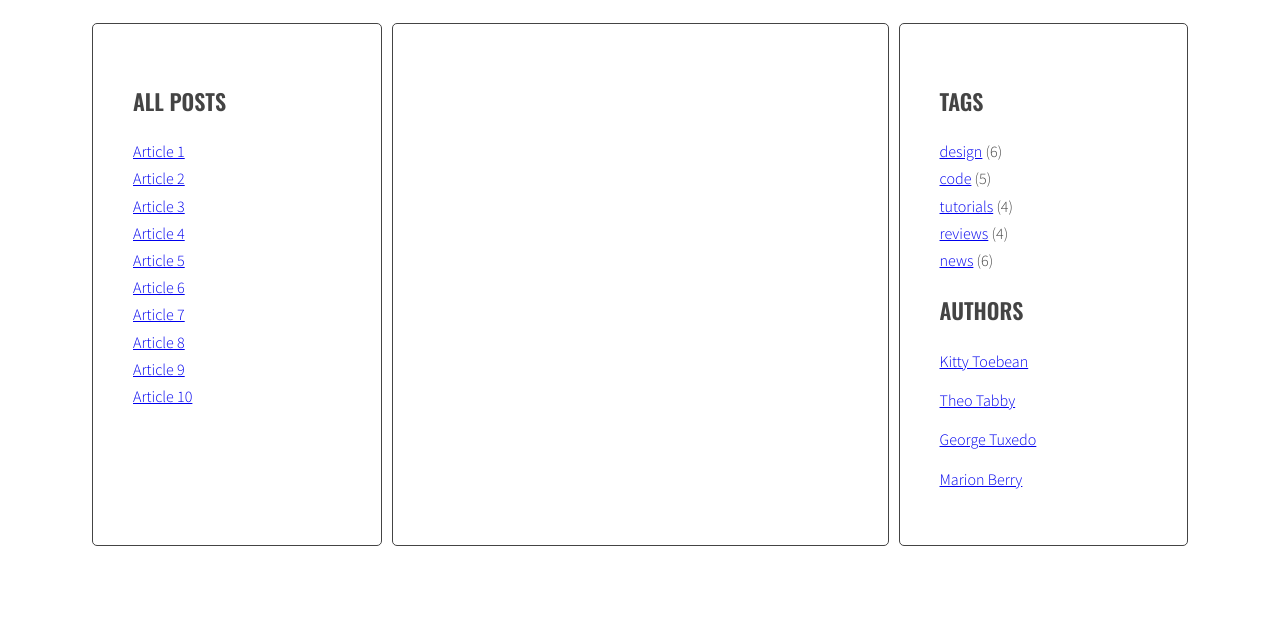
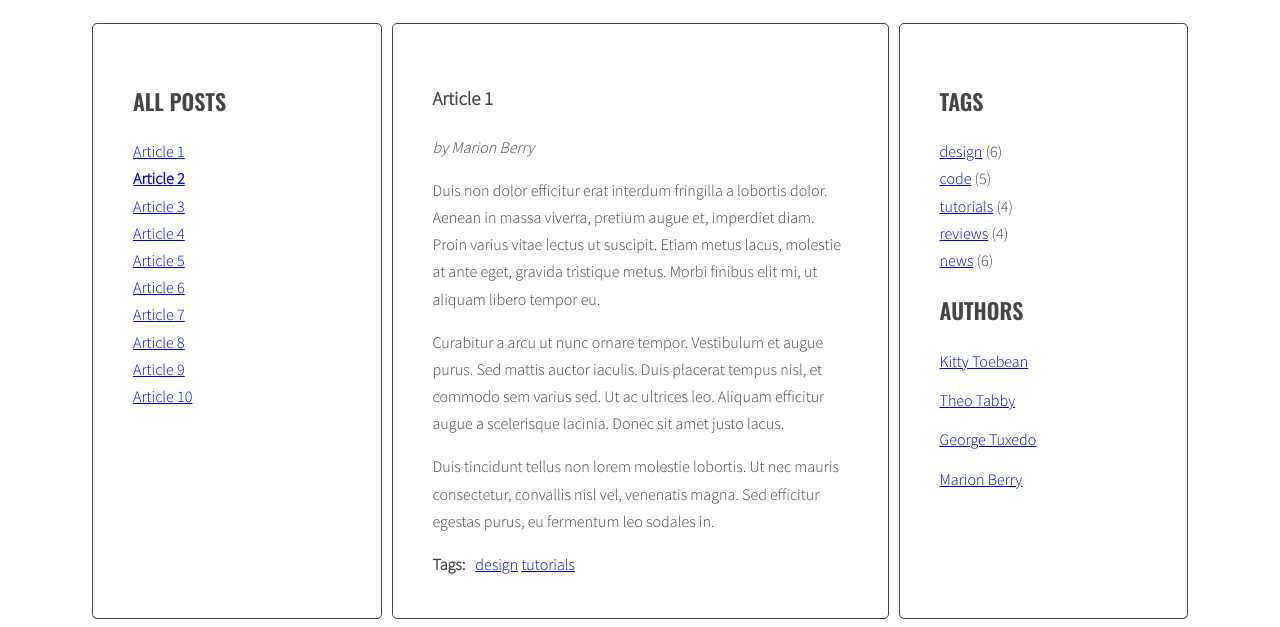
Before and after one commit to wojnoski/javascript-blog, a website: page index.html in a window 1280 px wide. Both pictures are taken after a click on the link "Article 2". Shown: the part 220-847 px from the top of the page. Before the commit the page ends 800 px from the top, so only its background shows below. Drawn offline with nearby package versions, Linux system fonts and the light colour scheme.

Commit message:
Active a clicked element

```diff
--- a/index.html
+++ b/index.html
@@ -20,7 +20,7 @@
                   <h2 class="section-title">All posts</h2>
                   <ul class="list titles">
                     <li><a href="#article-1" class="active"><span>Article 1</span></a></li>
-                    <li><a href="#article-2" class="active"><span>Article 2</span></a></li>
+                    <li><a href="#article-2"><span>Article 2</span></a></li>
                     <li><a href="#article-3"><span>Article 3</span></a></li>
                     <li><a href="#article-4"><span>Article 4</span></a></li>
                     <li><a href="#article-5"><span>Article 5</span></a></li>
--- a/js/script.js
+++ b/js/script.js
@@ -5,22 +5,26 @@ document.getElementById('test-button').addEventListener('click', function(){
   });
 */
 const titleClickHandler = function(event){
-    console.log(event);
+    const clickedElement = this;
+    console.log('clickedElement (with plus): ' + clickedElement);
 
-    /* remove class 'active' from all article links  */
+    /* [DONE] remove class 'active' from all article links  */
     const activeLinks = document.querySelectorAll('.titles a.active');
 
     for(let activeLink of activeLinks){
         activeLink.classList.remove('active');
     }
-    /* add class 'active' to the clicked link */
+    /* [IN PROGRESS] add class 'active' to the clicked link */
 
-    /* remove class 'active' from all articles */
-    const activeArticles = document.querySelectorAll('.posts article.active');
+    clickedElement.classList.add('active');
+    console.log('clickedElement:', clickedElement);
+
+    /* [DONE] remove class 'active' from all articles */
+    /*const activeArticles = document.querySelectorAll('.posts article.active');
 
     for(let activeArticle of activeArticles){
         activeArticle.classList.remove('active');
-    }
+    }*/
     /* get 'href' attribute from the clicked link */
 
     /* find the correct article using the selector (value of 'href' attribute) */
```
